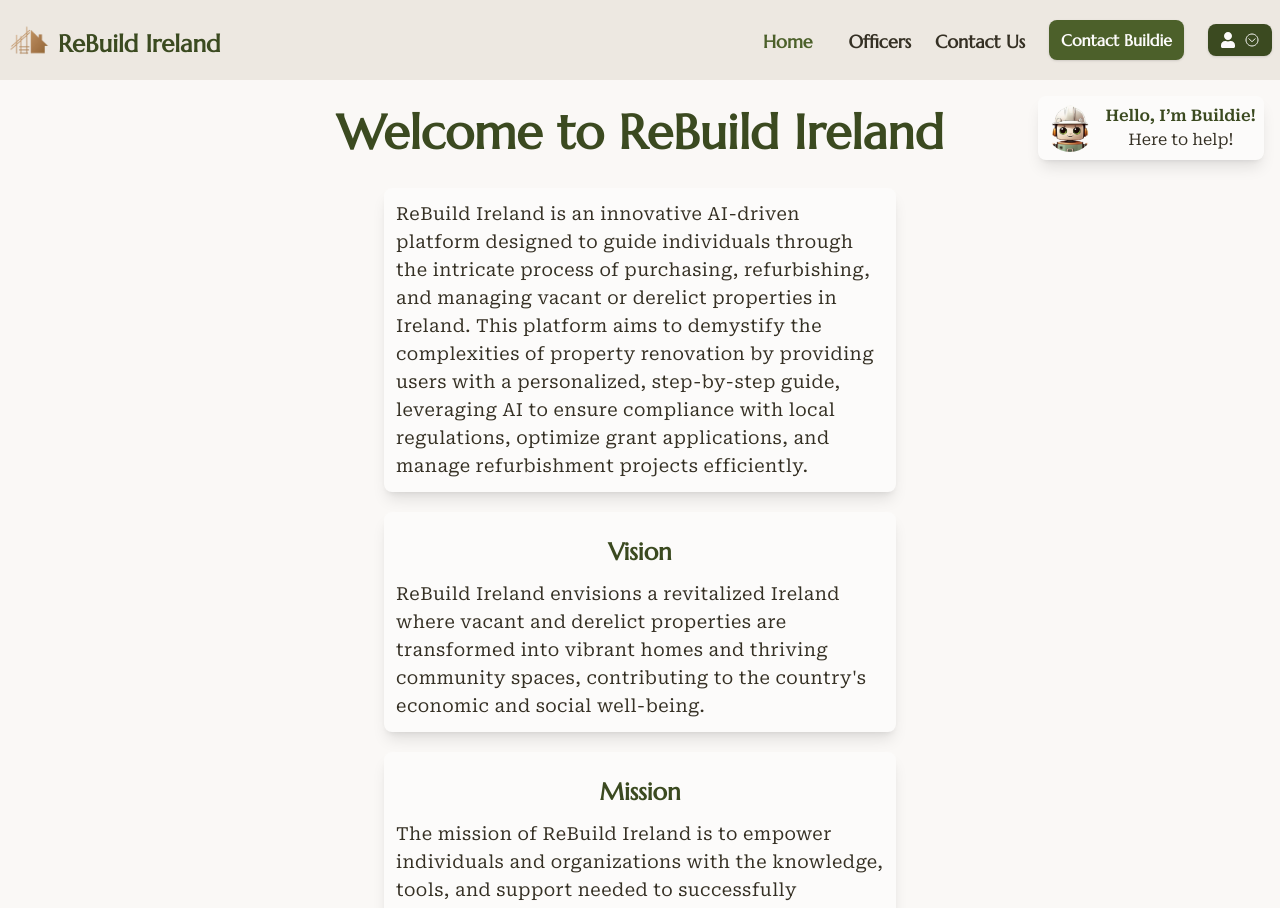
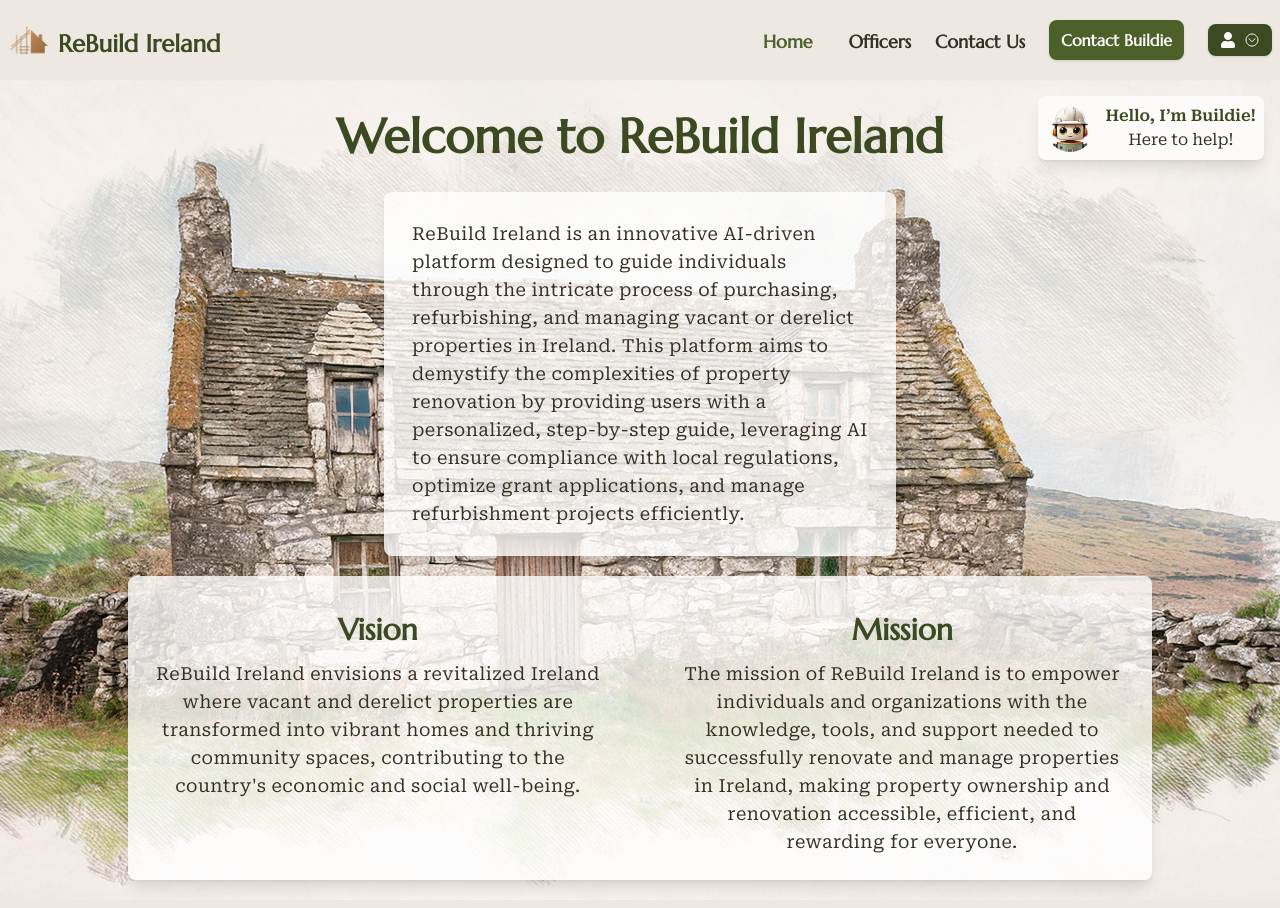
Before and after one commit to ai-avenger-teams/rebuild-ireland-frontend, a React (Vite) app: page / in a window 1280 px wide. Shown: the top 908 px of the page. Built offline with nearby package versions, Linux system fonts and the light colour scheme.

Commit message:
feat: add full-page background image to Home page with styled Vision and Mission sections

```diff
--- a/src/App.css
+++ b/src/App.css
@@ -26,19 +26,45 @@ body {
   will-change: filter;
   transition: filter 300ms;
 }
-.logo:hover {
-  filter: drop-shadow(0 0 2em #646cffaa);
-}
-.logo.react:hover {
-  filter: drop-shadow(0 0 2em #61dafbaa);
+
+/* Page container with background image */
+.page-container {
+  position: relative;
+  min-height: 100vh;
+  background-image: url('/src/assets/house3.jpg');
+  background-size: cover;
+  background-position: center;
+  background-repeat: no-repeat;
 }
 
-@keyframes logo-spin {
-  from {
-    transform: rotate(0deg);
+/* Content container to keep the text readable */
+.content-container {
+  background-color: rgba(255, 255, 255, 0.8);
+}
+
+/* Vision and Mission Containers */
+.vision-mission-section {
+  display: flex;
+  justify-content: space-between;
+  background-color: rgba(255, 255, 255, 0.8);
+}
+
+.vision-container,
+.mission-container {
+  width: 48%; /* Side-by-side placement */
+}
+
+/* Responsive Design */
+@media (max-width: 768px) {
+  .vision-mission-section {
+      flex-direction: column;
+      align-items: center;
   }
-  to {
-    transform: rotate(360deg);
+
+  .vision-container,
+  .mission-container {
+      width: 100%;
+      margin-bottom: 20px;
   }
 }
 
--- a/src/pages/Home.jsx
+++ b/src/pages/Home.jsx
@@ -9,28 +9,42 @@ function Home() {
                 <meta name="description" content="ReBuild Ireland is an AI-powered platform helping you navigate the process of refurbishing derelict and vacant properties in Ireland." />
                 <meta name="keywords" content="ReBuild Ireland, property renovation, vacant properties Ireland, AI property guide, refurbishment grants, Irish real estate, derelict properties, home renovation Ireland, property compliance, derelict property grant, vacant property grant" />
             </Helmet>
-            <div className='m-4'>
-                <h1 className="text-customGreen font-semibold text-5xl py-3">Welcome to ReBuild Ireland</h1>
-                <p className="bg-primarylight text-lg text-start tracking-wide mx-auto max-w-lg rounded-lg overflow-hidden shadow-lg p-3 mt-5">
+
+            {/* Full-page background image */}
+            <div className="page-container py-5">
+                <h1 className="text-customGreen font-semibold text-5xl px-2 py-3">Welcome to ReBuild Ireland</h1>
+                <div className='mx-2'>
+                    <div className="content-container rounded-lg overflow-hidden shadow-lg p-3 mt-5 mx-auto max-w-lg">
+                        <p className="text-lg text-start tracking-wide p-4">
                             ReBuild Ireland is an innovative AI-driven platform designed to guide individuals through the intricate process of purchasing,
                             refurbishing, and managing vacant or derelict properties in Ireland. This platform aims to demystify the complexities of property renovation
                             by providing users with a personalized, step-by-step guide, leveraging AI to ensure compliance with local regulations, optimize grant applications,
-                    and manage refurbishment projects efficiently.</p>
+                            and manage refurbishment projects efficiently.
+                        </p>
                         <ChatbotGreeting />
                     </div>
-            <div className='bg-primarylight rounded-lg overflow-hidden shadow-lg p-3 my-5 mx-auto max-w-lg'>
-                <h2 className="text-customGreen font-semibold text-2xl py-3">Vision</h2>
-                <p className="bg-primarylight text-lg text-start tracking-wide">
+                </div>
+
+                {/* Vision and Mission Section */}
+                <div className='mx-2'>
+                    <div className="vision-mission-section flex justify-between p-2 mx-auto rounded-lg shadow-lg mt-5 max-w-5xl">
+                        <div className="vision-container p-4">
+                            <h2 className="text-customGreen font-semibold text-3xl py-3">Vision</h2>
+                            <p className="text-lg tracking-wide">
                                 ReBuild Ireland envisions a revitalized Ireland where vacant and derelict properties are transformed into vibrant homes and thriving community spaces,
                                 contributing to the country's economic and social well-being.
                             </p>
                         </div>
-            <div className='bg-primarylight rounded-lg overflow-hidden shadow-lg p-3 my-5 mx-auto max-w-lg'>
-                <h2 className="text-customGreen font-semibold text-2xl py-3">Mission</h2>
-                <p className="bg-primarylight text-lg text-start tracking-wide">
+                        <div className="mission-container p-4">
+                            <h2 className="text-customGreen font-semibold text-3xl py-3">Mission</h2>
+                            <p className="text-lg tracking-wide">
                                 The mission of ReBuild Ireland is to empower individuals and organizations with the knowledge, tools, and support
                                 needed to successfully renovate and manage properties in Ireland, making property ownership and renovation accessible,
-                    efficient, and rewarding for everyone.</p>
+                                efficient, and rewarding for everyone.
+                            </p>
+                        </div>
+                    </div>
+                </div>
             </div>
         </>
     );
```
Lines whose indentation alone changed are shown as unchanged.
